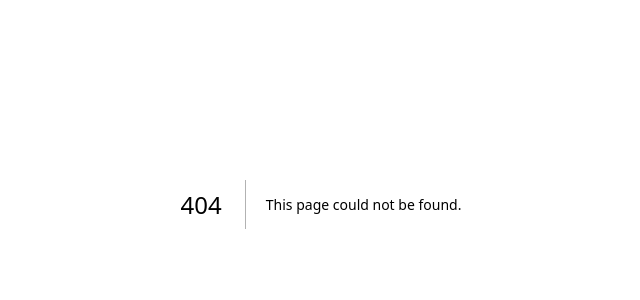
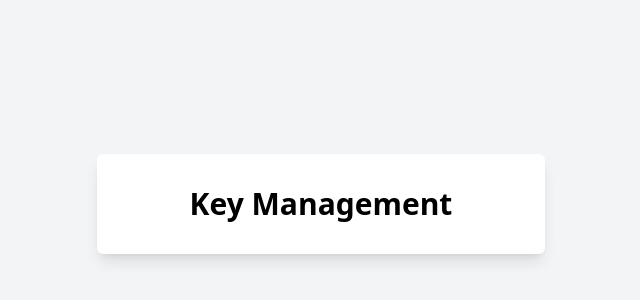
Before and after one commit to abdelrahmansheta16/metana, a Next.js app in the folder assignment11/: page /keyManagement in a window 1280 px wide. Before the commit this address had no page. Shown: the part 196-496 px from the top of the page, without its empty margins (319-959 px from the left). Built offline with nearby package versions, Linux system fonts and the light colour scheme.

Commit message:
Update Assignment11 functionalities

```diff
--- /dev/null
+++ b/assignment11/src/pages/keyManagement.js
@@ -0,0 +1,21 @@
+import { useRouter } from 'next/router';
+import React, { useState } from 'react';
+import crypto from 'crypto';
+const fse = require('fs-extra');
+import createAccount from '@/utils/functions';
+
+const KeyManagement = ({content}) => {
+    const router = useRouter();
+    const [newAccountName, setNewAccountName] = useState('');
+    const [generatedKeyPair, setGeneratedKeyPair] = useState(null);
+
+    return (
+        <div className="min-h-screen flex items-center justify-center bg-gray-100">
+            <div className="p-8 max-w-md w-full space-y-4 bg-white shadow-lg rounded-md">
+                <h1 className="text-3xl font-semibold text-center">Key Management</h1>
+            </div>
+        </div>
+    );
+};
+
+export default KeyManagement;
```
